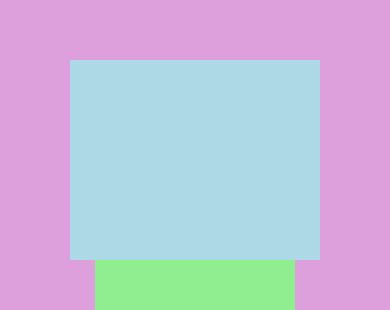
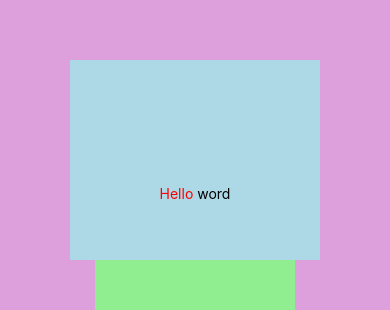
Before and after one commit to JesusVergara89/ReactNative1, a React Native app: screen / in a window 390 px wide. Shown: the part 162-472 px from the top of the page. Built offline with nearby package versions, Linux system fonts and the light colour scheme.

Commit message:
first core component Text

```diff
--- a/App.js
+++ b/App.js
@@ -1,4 +1,4 @@
-import { View,Text } from "react-native";
+import { View, Text } from "react-native";
 
 export default function App() {
   return <View style={{
@@ -13,7 +13,16 @@ export default function App() {
       height:200,
       backgroundColor: "lightblue"
     }}
-    ></View>
+    >
+     <Text
+     style={{
+      textAlign: "center",
+      paddingTop: "50%"
+     }}
+     >
+      <Text style={{color: "red"}}>Hello</Text> word
+      </Text>
+    </View>
      <View
     style={{
       width:200,
```
Also changed, not shown: ._App.js (added).
